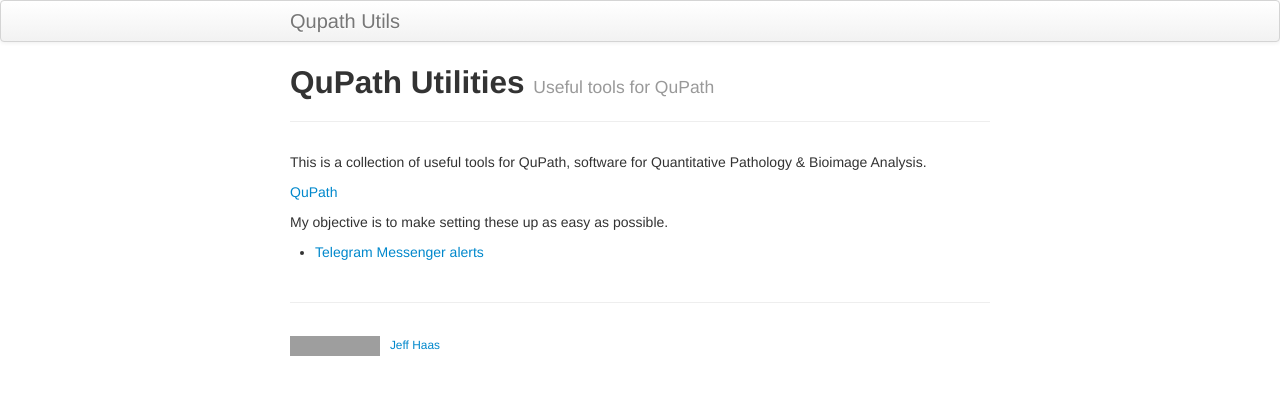
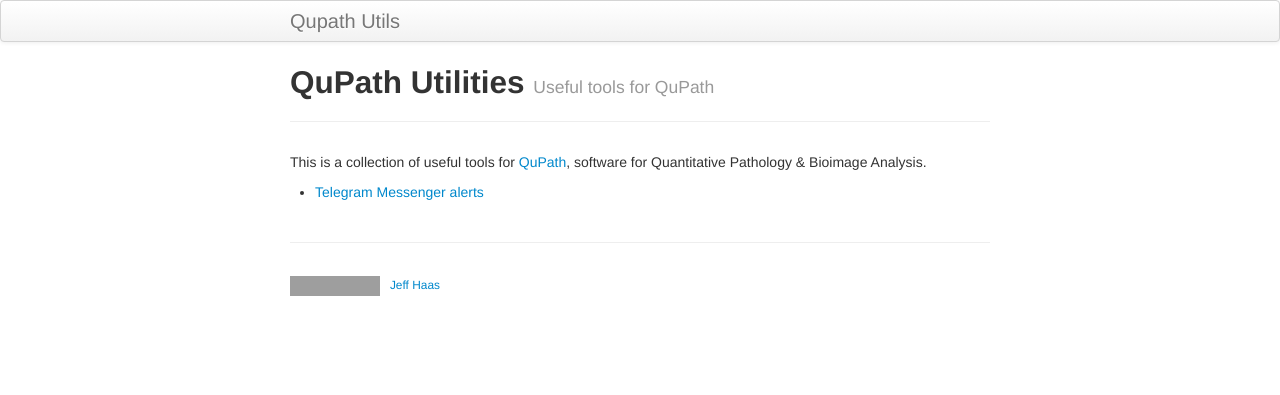
Before and after one commit to Jeff-Haas/qupath_utils, a Jekyll site: the page built from index.md, in a window 1280 px wide. Shown: the top 395 px of the page. Built offline with Jekyll 4.4.1, drawn with Linux system fonts in a browser that asks for light colours; grey boxes are pictures that could not be loaded.

Commit message:
Update index.md

```diff
--- a/index.md
+++ b/index.md
@@ -4,10 +4,8 @@ title: QuPath Utilities
 tagline: Useful tools for QuPath
 description: How to set up useful tools for QuPath
 ---
-This is a collection of useful tools for QuPath, software for Quantitative Pathology & Bioimage Analysis.
+This is a collection of useful tools for [QuPath](https://qupath.github.io/), software for Quantitative Pathology & Bioimage Analysis.
 
-[QuPath](https://qupath.github.io/)
 
-My objective is to make setting these up as easy as possible.
 
 - [Telegram Messenger alerts](pages/telegram.html)
```
